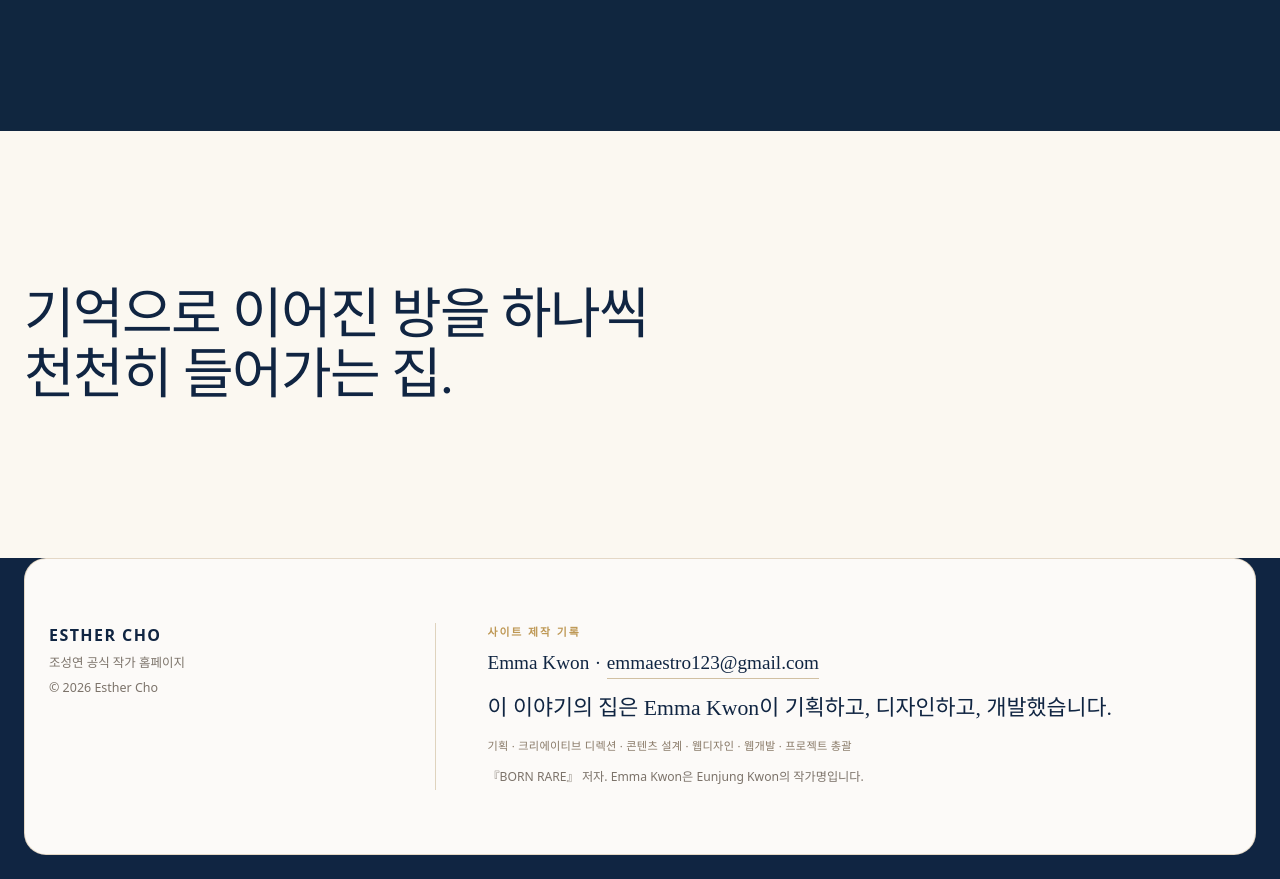
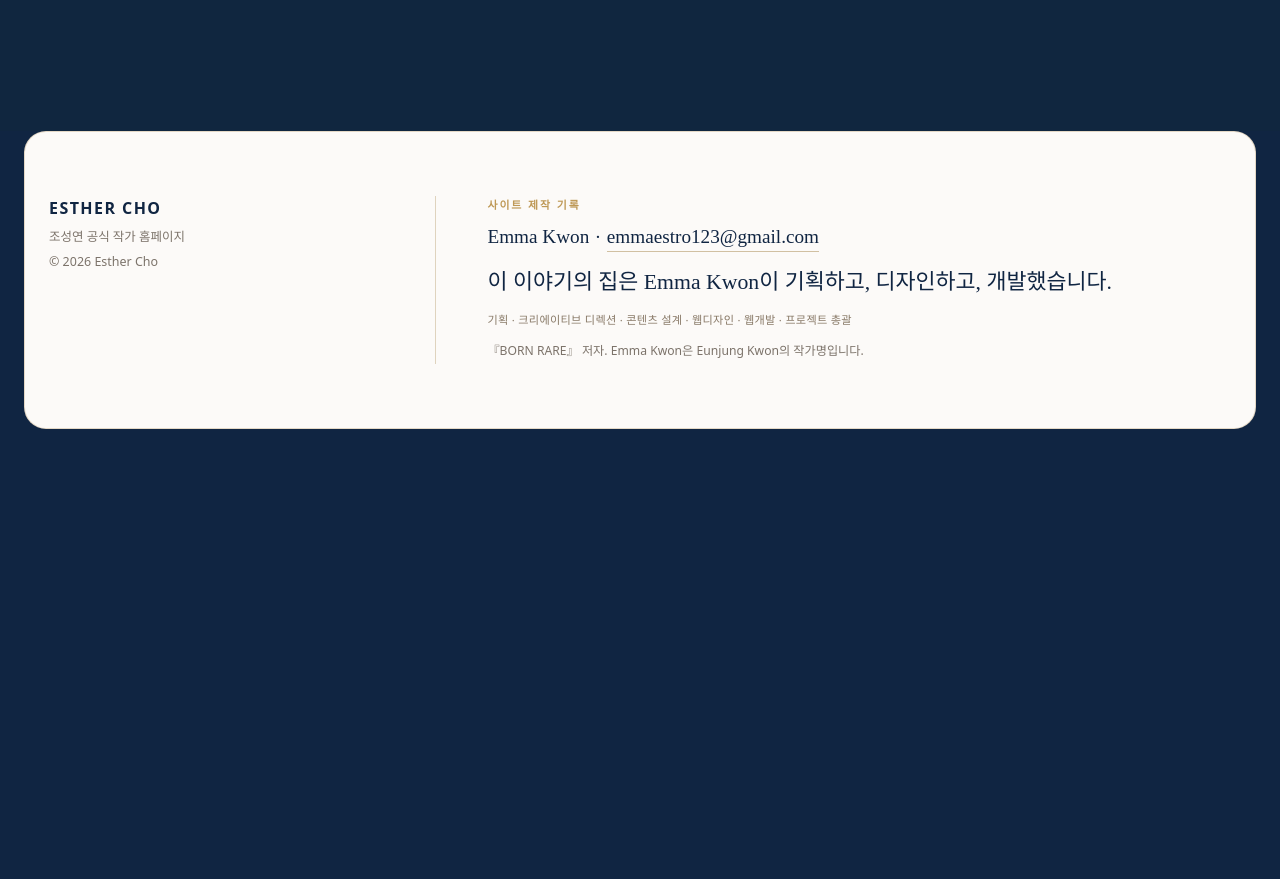
Before and after one commit to k-mama/esthercho, a Next.js app: page /ko in a window 1280 px wide. Shown: the part 6200-7079 px from the top of the page. After the commit the page ends 6653 px from the top, so only its background shows below. Built offline with nearby package versions, Linux system fonts and the light colour scheme.

Commit message:
edit: let Korean home end on the Studio image

```diff
--- a/src/app/ko/page.tsx
+++ b/src/app/ko/page.tsx
@@ -196,12 +196,6 @@ export default function KoreanHome() {
           </figure>
         </div>
       </section>
-
-      <section className={styles.homeClosing}>
-        <div className="container">
-          <p>기억으로 이어진 방을 하나씩 천천히 들어가는 집.</p>
-        </div>
-      </section>
     </div>
   );
 }
```
